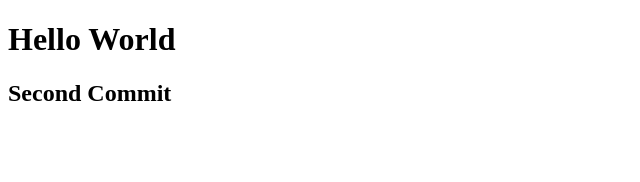
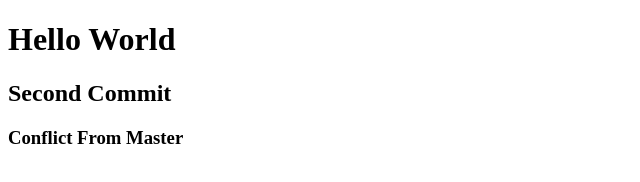
Before and after one commit to thuongghipp/GITHUB, a plain HTML site: page index.html in a window 1280 px wide. Shown: the whole page, without its empty margins (0-640 px from the left). Drawn offline with Linux system fonts and the light colour scheme.

Commit message:
conflict from master

```diff
--- a/index.html
+++ b/index.html
@@ -10,7 +10,7 @@
 <body>
     <h1>Hello World</h1>
     <h2>Second Commit</h2>
-
+    <h3>Conflict From Master</h3>
 </body>
 
 </html>
```
